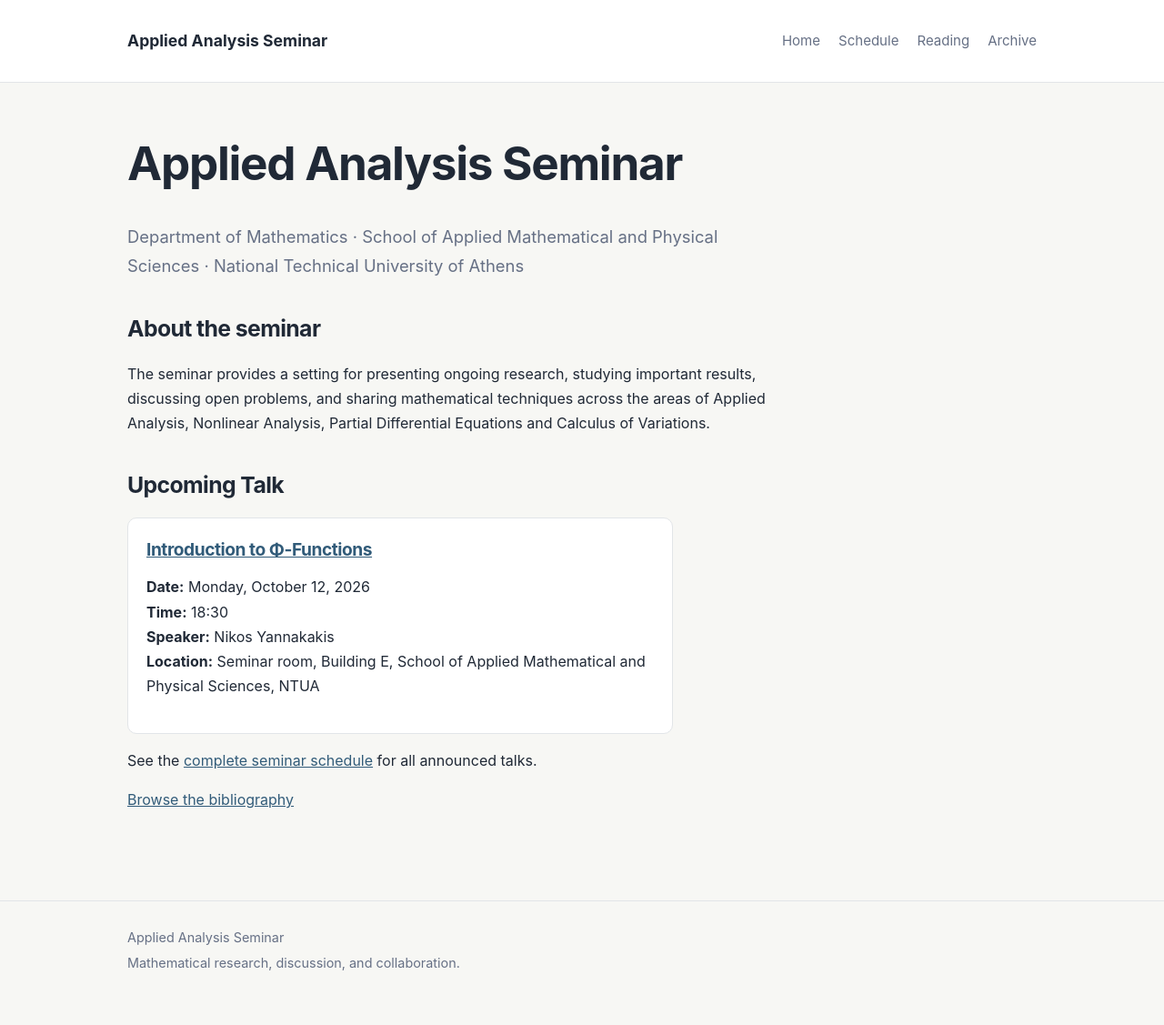
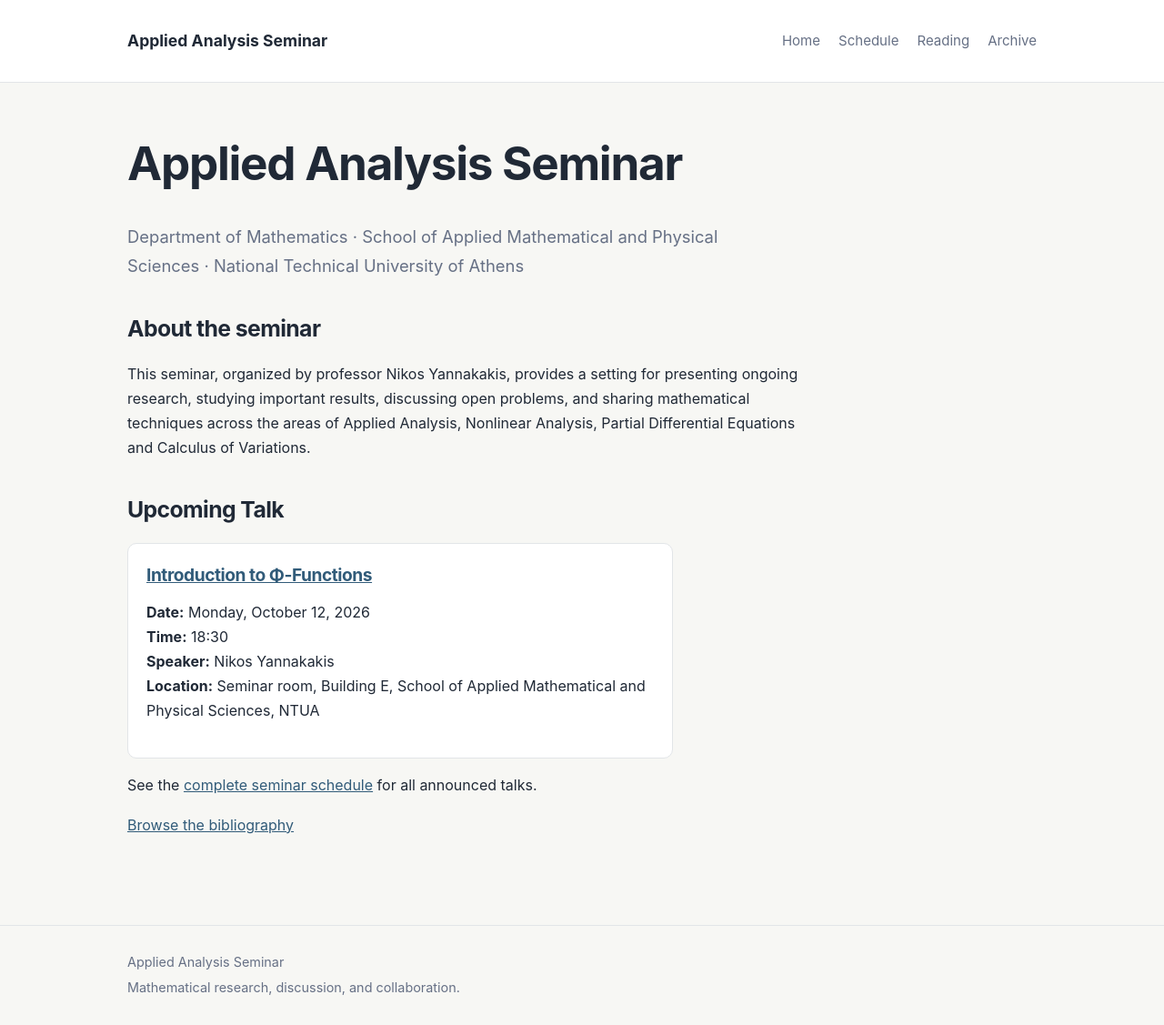
Before and after one commit to gvpantazis/math-seminar, a Jekyll site: the page built from index.md, in a window 1280 px wide. Shown: the whole page at 91% size. Built offline with Jekyll 4.4.1, drawn with Linux system fonts in a browser that asks for light colours; before the commit the page ends 1100 px from its top, so only the background shows below that.

Commit message:
Update index.md

```diff
--- a/index.md
+++ b/index.md
@@ -11,10 +11,11 @@ Department of Mathematics · School of Applied Mathematical and Physical Science
 
 ## About the seminar
 
-The seminar provides a setting for presenting ongoing research,
-studying important results, discussing open problems, and sharing
-mathematical techniques across the areas of Applied Analysis, Nonlinear
-Analysis, Partial Differential Equations and Calculus of Variations.
+This seminar, organized by professor Nikos Yannakakis, provides a setting
+for presenting ongoing research, studying important results, discussing
+open problems, and sharing mathematical techniques across the areas of
+Applied Analysis, Nonlinear Analysis, Partial Differential Equations and
+Calculus of Variations.
 
 ## Upcoming Talk
 
```
